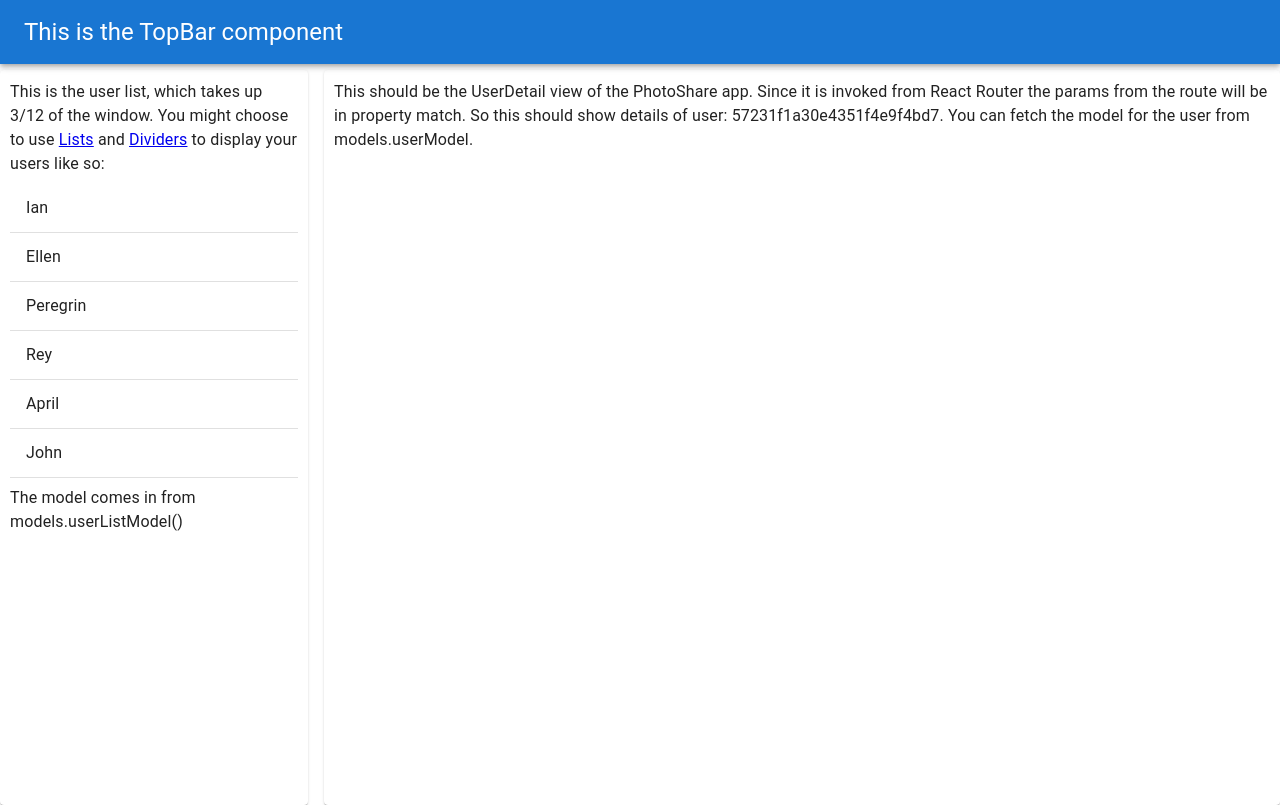
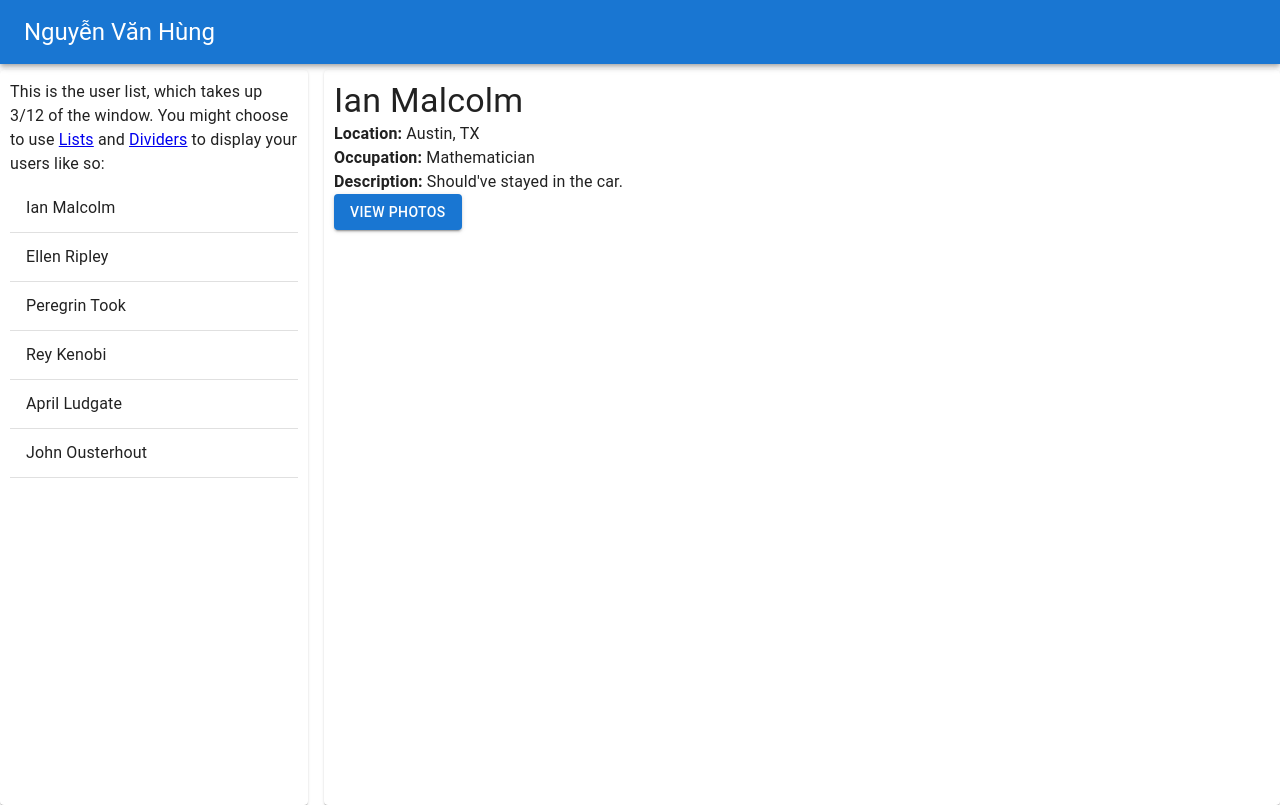
Before and after one commit to nguyenhung1901/Frontend_LTW, a React (Create React App) app: page /users/57231f1a30e4351f4e9f4bd7 in a window 1280 px wide. Built offline with nearby package versions, Linux system fonts and the light colour scheme.

Commit message:
Thêm UserDetail và UserPhotos

```diff
--- a/src/components/TopBar/index.jsx
+++ b/src/components/TopBar/index.jsx
@@ -11,7 +11,7 @@ function TopBar () {
       <AppBar className="topbar-appBar" position="absolute">
         <Toolbar>
           <Typography variant="h5" color="inherit">
-            This is the TopBar component
+            Nguyễn Văn Hùng
           </Typography>
         </Toolbar>
       </AppBar>
--- a/src/components/UserDetail/index.jsx
+++ b/src/components/UserDetail/index.jsx
@@ -1,24 +1,36 @@
 import React from "react";
-import {Typography} from "@mui/material";
+import {Typography, Button, Divider, Card, CardContent} from "@mui/material";
 
 import "./styles.css";
-import {useParams} from "react-router-dom";
-
+import {useParams, Link} from "react-router-dom";
+import models from "../../modelData/models";
 /**
  * Define UserDetail, a React component of Project 4.
  */
 function UserDetail() {
-    const user = useParams();
+    const {userId} = useParams();
+    const user = models.userModel(userId);
     return (
-        <>
-          <Typography variant="body1">
-            This should be the UserDetail view of the PhotoShare app. Since it is
-            invoked from React Router the params from the route will be in property match.
-            So this should show details of user: {user.userId}.
-            You can fetch the model for the user from models.userModel.
-          </Typography>
-        </>
-    );
+      <div>
+        <Typography variant="h4">
+          {user.first_name} {user.last_name}
+        </Typography>
+        <Typography variant="body1">
+          <strong>Location: </strong> {user.location}
+        </Typography>
+        <Typography variant="body1">
+          <strong>Occupation: </strong> {user.occupation}
+        </Typography>
+        <Typography variant="body1">
+          <strong>Description: </strong> {user.description}
+        </Typography>
+        <Button
+        variant="contained"
+        component={Link}
+        to={`/photos/${userId}`}
+        >View Photos</Button>
+      </div>
+    )
 }
 
 export default UserDetail;
--- a/src/components/UserList/index.jsx
+++ b/src/components/UserList/index.jsx
@@ -1,7 +1,9 @@
 import React from "react";
+import {Link} from "react-router-dom"
 import {
   Divider,
   List,
+  Button,
   ListItem,
   ListItemText,
   Typography,
@@ -24,18 +26,20 @@ function UserList () {
           display your users like so:
         </Typography>
         <List component="nav">
-          {users.map((item) => (
-            <>
-              <ListItem>
-                      <ListItemText primary={item.first_name}/>
+          {users.map((item)=>(
+            <React.Fragment key={item._id}>
+              <ListItem
+              button
+              component={Link}
+              to={`/users/${item._id}`}>
+                <ListItemText
+                primary={`${item.first_name} ${item.last_name}`}
+                />
               </ListItem>
               <Divider />
-            </>
+            </React.Fragment>
           ))}
         </List>
-        <Typography variant="body1">
-          The model comes in from models.userListModel()
-        </Typography>
       </div>
     );
 }
--- a/src/components/UserPhotos/index.jsx
+++ b/src/components/UserPhotos/index.jsx
@@ -1,23 +1,53 @@
 import React from "react";
-import { Typography } from "@mui/material";
+import { Typography, Card, CardContent, Divider } from "@mui/material";
+import { useParams, Link } from "react-router-dom";
+import models from "../../modelData/models";
 
 import "./styles.css";
-import {useParams} from "react-router-dom";
 
-/**
- * Define UserPhotos, a React component of Project 4.
- */
 function UserPhotos () {
-    const user = useParams();
+    const {userId} = useParams();
+    const photos = models.photoOfUserModel(userId);
+    const user = models.userModel(userId);
     return (
-      <Typography variant="body1">
-        This should be the UserPhotos view of the PhotoShare app. Since it is
-        invoked from React Router the params from the route will be in property
-        match. So this should show details of user:
-        {user.userId}. You can fetch the model for the user
-        from models.photoOfUserModel(userId):
+      <>
+      <Typography variant="h5">
+        Photos of {user.first_name} {user.last_name} ({user.location})
       </Typography>
-    );
+      <Divider />
+      {photos.map((photo)=>(
+        <React.Fragment key={photo._id}>
+          <Card>
+            <img
+              src={`src/images/${photo.file_name}`}
+              alt={photo.file_name}
+              width="100%"
+            />
+            <CardContent>
+              <Typography variant="caption" display="inline">
+                {photo.date_time}
+              </Typography>
+              {photo.comments && photo.comments.map((c)=>(
+                <div key={c._id}>
+                  <Typography variant="caption" display="inline">
+                    {c.date_time}
+                  </Typography>
+                  <Typography variant="body1">
+                    <strong>
+                    <Link to={`/users/${c.user._id}`}>
+                     { c.user.first_name} {c.user.last_name}
+                    </Link>
+                    </strong>
+                  :{c.comment}
+                  </Typography>
+                </div>
+              ))}
+            </CardContent>
+          </Card>
+        </React.Fragment>
+      ))}
+      </>
+    )
 }
 
 export default UserPhotos;
```
